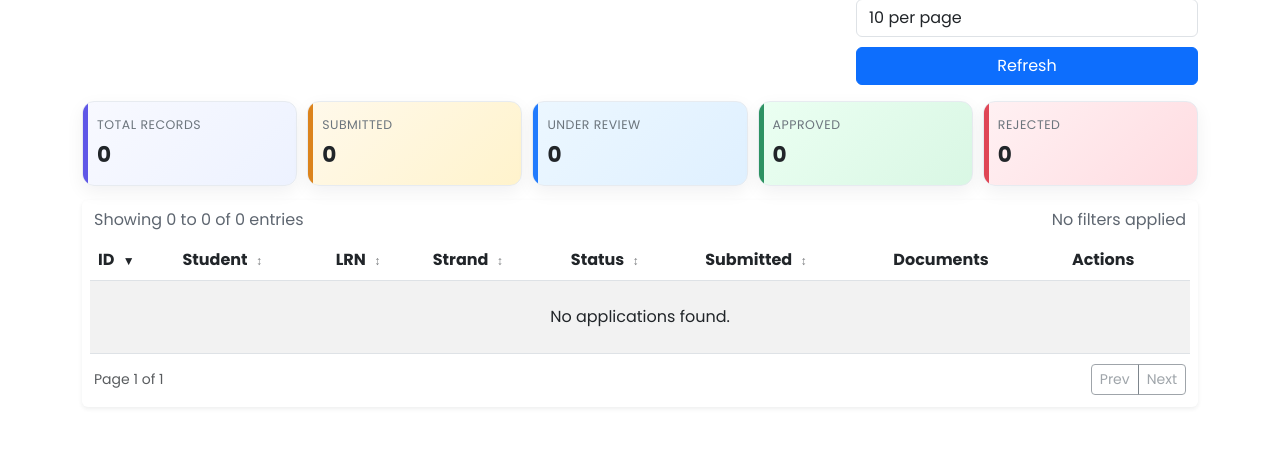
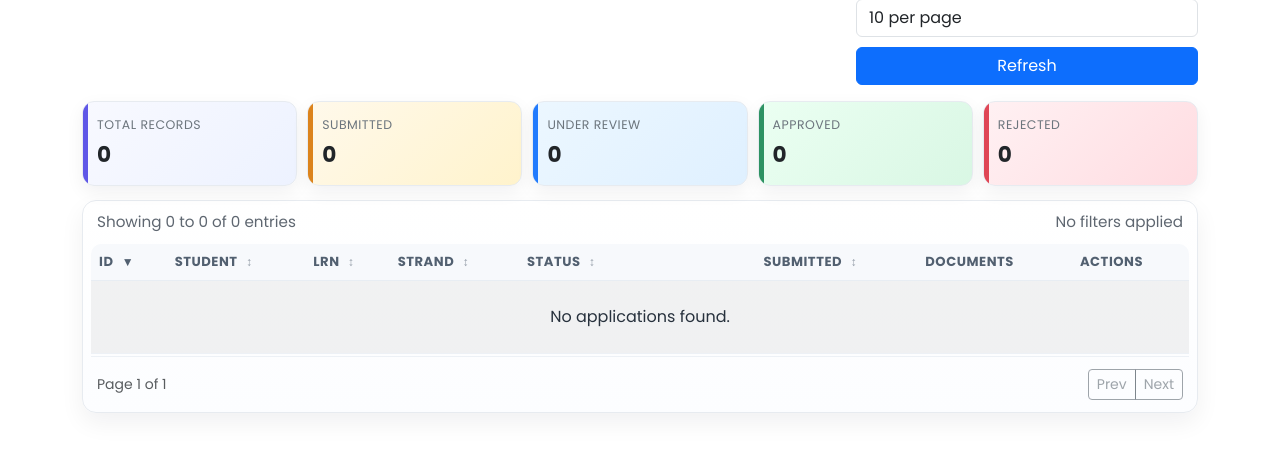
Before and after one commit to riegoheraa-cyber/au-jrc-enrollment-system, a Flask app: page /internal-portal/applications in a window 1280 px wide. Shown: the part 275-727 px from the top of the page. Run offline with Flask 3, Linux system fonts and the light colour scheme; the visitor is signed in with stand-in values (Sample User, id 1); data comes from the database, SQL or seed files in the repository; data that the repository does not hold is empty; some libraries are stand-ins or nearby versions.

Commit message:
Fix truncated status chips in admin table

```diff
--- a/backend/templates/admin.html
+++ b/backend/templates/admin.html
@@ -11,7 +11,7 @@
   <style>
     body { font-family: "Poppins", sans-serif; }
     .admin-wrap { margin-top: 130px; margin-bottom: 60px; }
-    .status-chip { font-size: .85rem; border-radius: 999px; padding: 4px 10px; }
+    .status-chip { font-size: .85rem; border-radius: 999px; padding: 4px 12px; display: inline-flex; align-items: center; white-space: nowrap; line-height: 1.2; }
     .status-submitted { background: #ffe8b3; color: #8a5c00; }
     .status-under_review { background: #d6edff; color: #0b5ed7; }
     .status-approved { background: #d1f3dd; color: #0f6b31; }
@@ -57,10 +57,23 @@
     .summary-rejected::before { background: #dc3545; }
     .summary-label { color: #6c757d; font-size: .78rem; text-transform: uppercase; letter-spacing: .04em; margin-bottom: 4px; }
     .summary-value { font-size: 1.35rem; font-weight: 700; color: #212529; }
-    .datatable-controls { display: flex; justify-content: space-between; gap: 10px; flex-wrap: wrap; margin: 0 4px 8px; color: #5e6670; }
+    .table-shell { border: 1px solid #e7ebf0; border-radius: 14px; box-shadow: 0 10px 24px rgba(15, 23, 42, .06); padding: 8px; background: linear-gradient(180deg, #ffffff 0%, #fcfdff 100%); }
+    #applicationsTable { border-collapse: separate; border-spacing: 0; }
+    #applicationsTable thead th { border-top: 0; border-bottom: 1px solid #e8edf3; font-size: .82rem; font-weight: 700; letter-spacing: .04em; text-transform: uppercase; color: #526070; background: #f7f9fc; position: sticky; top: 0; z-index: 1; }
+    #applicationsTable thead th:first-child { border-top-left-radius: 10px; }
+    #applicationsTable thead th:last-child { border-top-right-radius: 10px; }
+    #applicationsTable tbody td { border-color: #edf1f6; padding-top: 14px; padding-bottom: 14px; vertical-align: top; color: #27313d; }
+    #applicationsTable tbody tr { transition: transform .15s ease, box-shadow .15s ease, background-color .15s ease; }
+    #applicationsTable tbody tr:hover { background: #f8fbff; box-shadow: inset 0 0 0 9999px rgba(47, 128, 237, .05); }
+    #applicationsTable td:nth-child(2) { min-width: 230px; }
+    #applicationsTable th:nth-child(5), #applicationsTable td:nth-child(5) { min-width: 160px; }
+    #applicationsTable td:nth-child(7) { min-width: 280px; color: #3f4b5a; }
+    #applicationsTable td:last-child { min-width: 190px; }
+    .action-btns .btn { border-radius: 10px; font-weight: 500; }
+    .datatable-controls { display: flex; justify-content: space-between; gap: 10px; flex-wrap: wrap; margin: 2px 6px 10px; color: #5e6670; font-size: .95rem; }
     .sortable-col { cursor: pointer; user-select: none; white-space: nowrap; }
     .sort-arrow { font-size: .75rem; margin-left: 5px; opacity: .6; }
-    .table-footer-controls { display: flex; justify-content: space-between; align-items: center; gap: 10px; padding: 10px 4px 4px; flex-wrap: wrap; }
+    .table-footer-controls { display: flex; justify-content: space-between; align-items: center; gap: 10px; padding: 12px 6px 4px; flex-wrap: wrap; border-top: 1px solid #edf1f6; margin-top: 2px; }
     .table-footer-controls .btn-group .btn { min-width: 36px; }
   </style>
 </head>
@@ -111,7 +124,7 @@
       <article class="summary-card summary-rejected"><div class="summary-label">Rejected</div><div class="summary-value" data-summary="rejected">0</div></article>
     </div>
 
-    <div class="table-responsive bg-white rounded shadow-sm p-2">
+    <div class="table-responsive table-shell">
       <div class="datatable-controls">
         <div id="recordInfo">Showing 0 to 0 of 0 entries</div>
         <div id="filterInfo">No filters applied</div>
```
